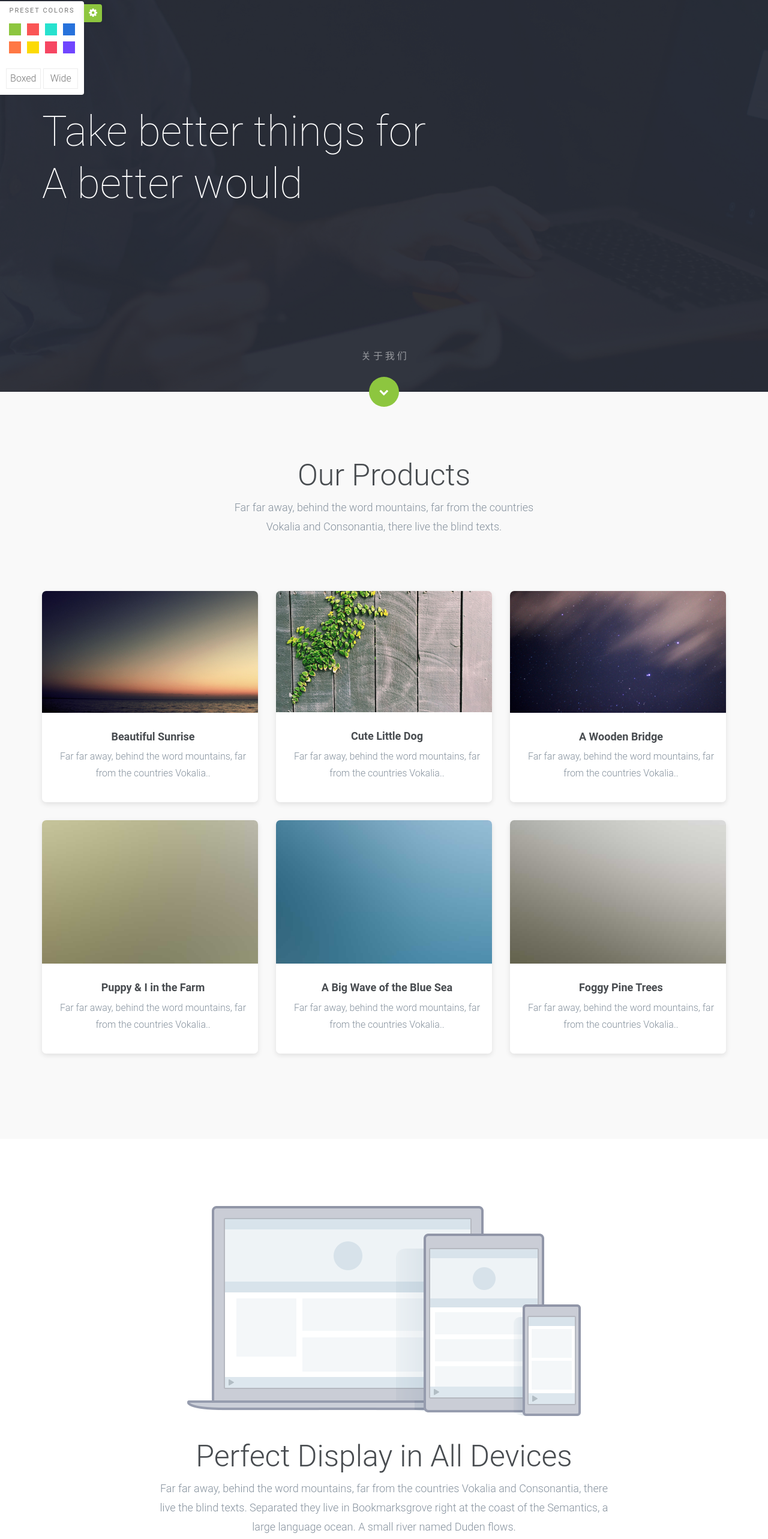
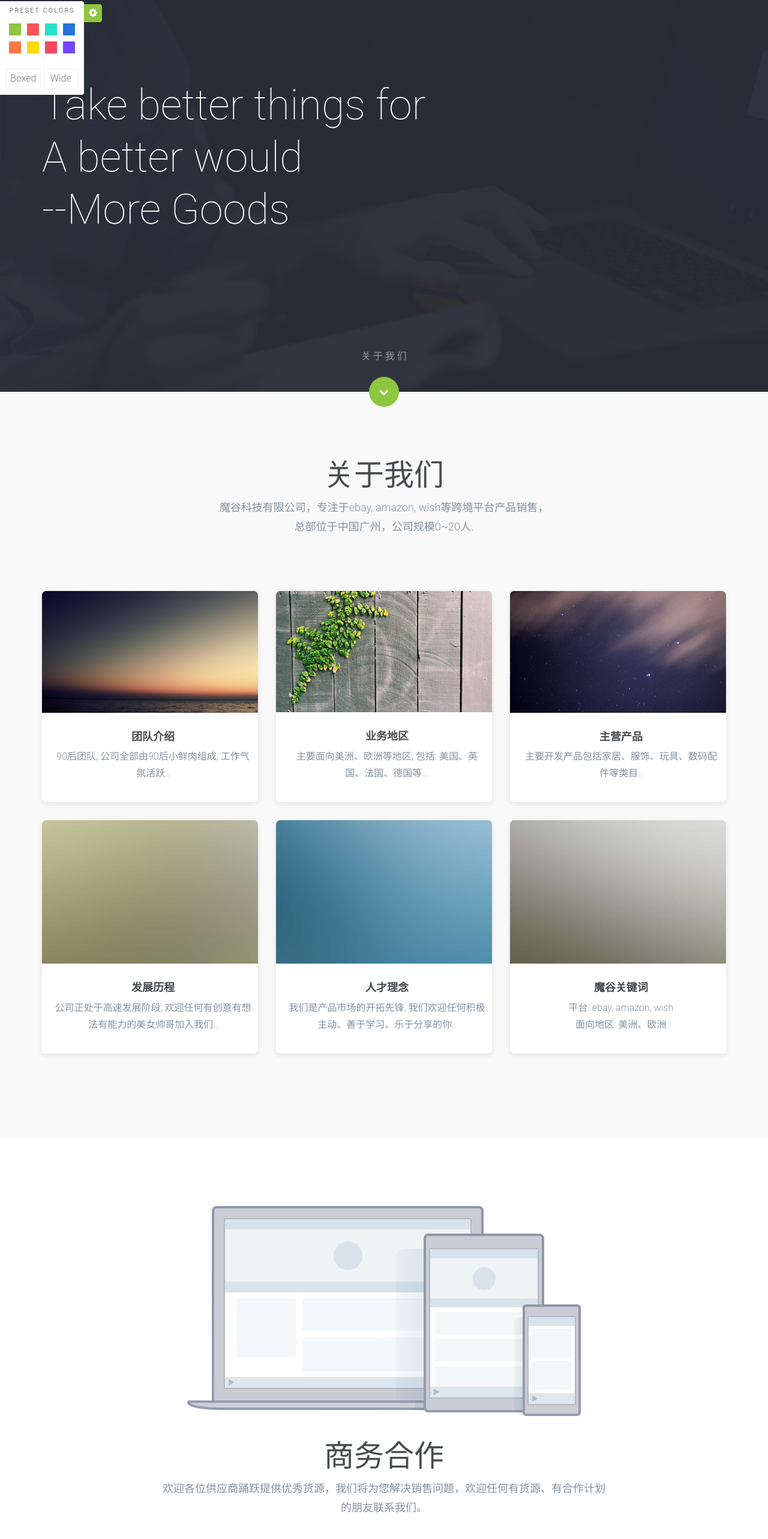
Before and after one commit to Mxsion/mogood, a plain HTML site: page index.html in a window 1280 px wide. Shown: the part 98-2663 px from the top of the page at 60% size. Drawn offline with Linux system fonts and the light colour scheme; files whose address does not match are found by name; a web font is replaced by a local one.

Commit message:
文案修改

```diff
--- a/index.html
+++ b/index.html
@@ -261,7 +261,7 @@
 							<div class="fh5co-right-position">
 						-->
 						<div class="fh5co-left-position">
-							<h2 class="animate-box">Take better things for <br>A better would</h2>
+							<h2 class="animate-box">Take better things for <br>A better would<br>--More Goods</h2>
 							<!-- <p class="animate-box"><a href="" class="btn btn-outline popup-vimeo btn-video"><i class="icon-play2"></i> Watch video</a> <a href="" target="_blank" class="btn btn-primary">Visit </a></p> -->
 						</div>
 					</div>
@@ -281,8 +281,8 @@
 			<div class="container">
 				<div class="row row-bottom-padded-md">
 					<div class="col-md-6 col-md-offset-3 text-center">
-						<h2 class="fh5co-lead animate-box">Our Products</h2>
-						<p class="fh5co-sub-lead animate-box">Far far away, behind the word mountains, far from the countries Vokalia and Consonantia, there live the blind texts. </p>
+						<h2 class="fh5co-lead animate-box">关于我们</h2>
+						<p class="fh5co-sub-lead animate-box">魔谷科技有限公司，专注于ebay, amazon, wish等跨境平台产品销售，总部位于中国广州，公司规模0~20人.</p>
 					</div>
 				</div>
 				<div class="row">
@@ -291,8 +291,8 @@
 						<a href="images/blog-img-01.jpg" class="fh5co-project-item image-popup">
 							<img src="images/blog-img-01.jpg" alt="Image" class="img-responsive">
 							<div class="fh5co-text">
-								<h2>Beautiful Sunrise</h2>
-								<p>Far far away, behind the word mountains, far from the countries Vokalia..</p>
+								<h2>团队介绍</h2>
+								<p>90后团队, 公司全部由90后小鲜肉组成, 工作气氛活跃..</p>
 							</div>
 						</a>
 					</div>
@@ -301,8 +301,8 @@
 						<a href="images/blog-img-02.jpg" class="fh5co-project-item image-popup">
 							<img src="images/blog-img-02.jpg" alt="Image" class="img-responsive">
 							<div class="fh5co-text">
-								<h2>Cute Little Dog</h2>
-								<p>Far far away, behind the word mountains, far from the countries Vokalia..</p>
+								<h2>业务地区</h2>
+								<p>主要面向美洲、欧洲等地区, 包括: 美国、英国、法国、德国等...</p>
 							</div>
 						</a>
 					</div>
@@ -311,8 +311,8 @@
 						<a href="images/blog-img-03.jpg" class="fh5co-project-item image-popup">
 							<img src="images/blog-img-03.jpg" alt="Image" class="img-responsive">
 							<div class="fh5co-text">
-								<h2>A Wooden Bridge</h2>
-								<p>Far far away, behind the word mountains, far from the countries Vokalia..</p>
+								<h2>主营产品</h2>
+								<p>主要开发产品包括家居、服饰、玩具、数码配件等类目..</p>
 							</div>
 						</a>
 					</div>
@@ -321,8 +321,8 @@
 						<a href="images/img_4.jpg" class="fh5co-project-item image-popup">
 							<img src="images/img_4.jpg" alt="Image" class="img-responsive">
 							<div class="fh5co-text">
-								<h2>Puppy & I in the Farm</h2>
-								<p>Far far away, behind the word mountains, far from the countries Vokalia..</p>
+								<h2>发展历程</h2>
+								<p>公司正处于高速发展阶段, 欢迎任何有创意有想法有能力的美女帅哥加入我们..</p>
 							</div>
 						</a>
 					</div>
@@ -331,8 +331,8 @@
 						<a href="images/img_5.jpg" class="fh5co-project-item image-popup">
 							<img src="images/img_5.jpg" alt="Image" class="img-responsive">
 							<div class="fh5co-text">
-								<h2>A Big Wave of the Blue Sea</h2>
-								<p>Far far away, behind the word mountains, far from the countries Vokalia..</p>
+								<h2>人才理念</h2>
+								<p>我们是产品市场的开拓先锋, 我们欢迎任何积极主动、善于学习、乐于分享的你..</p>
 							</div>
 						</a>
 					</div>
@@ -341,8 +341,8 @@
 						<a href="images/img_6.jpg" class="fh5co-project-item image-popup">
 							<img src="images/img_6.jpg" alt="Image" class="img-responsive">
 							<div class="fh5co-text">
-								<h2>Foggy Pine Trees</h2>
-								<p>Far far away, behind the word mountains, far from the countries Vokalia..</p>
+								<h2>魔谷关键词</h2>
+								<p>平台: ebay, amazon, wish<br>面向地区: 美洲、欧洲</p>
 							</div>
 						</a>
 					</div>
@@ -358,8 +358,8 @@
 				<div class="row text-center row-bottom-padded-md">
 					<div class="col-md-8 col-md-offset-2">
 						<figure class="fh5co-devices animate-box"><img src="images/img_devices.png" alt="Free HTML5 Bootstrap Template" class="img-responsive"></figure>
-						<h2 class="fh5co-lead animate-box">Perfect Display in All Devices</h2>
-						<p class="fh5co-sub-lead animate-box">Far far away, behind the word mountains, far from the countries Vokalia and Consonantia, there live the blind texts. Separated they live in Bookmarksgrove right at the coast of the Semantics, a large language ocean. A small river named Duden flows.</p>
+						<h2 class="fh5co-lead animate-box">商务合作</h2>
+						<p class="fh5co-sub-lead animate-box">欢迎各位供应商踊跃提供优秀货源，我们将为您解决销售问题，欢迎任何有货源、有合作计划的朋友联系我们。</p>
 					</div>
 				</div>
 				<div class="row">
@@ -469,7 +469,7 @@
 		</section>
 		<!-- END #fh5co-features-2 -->
 
-		<section id="fh5co-testimonials">
+		<!-- <section id="fh5co-testimonials">
 			<div class="container">
 				<div class="row row-bottom-padded-sm">
 					<div class="col-md-6 col-md-offset-3 text-center">
@@ -511,10 +511,10 @@
 					</div>
 				</div>
 			</div>
-		</section>
+		</section> -->
 		<!-- END #fh5co-testimonials -->
 
-		<section id="fh5co-subscribe">
+		<!-- <section id="fh5co-subscribe">
 			<div class="container">
 
 				<h3 class="animate-box"><label for="email">Subscribe to our newsletter</label></h3>
@@ -525,26 +525,27 @@
 				</form>
 
 			</div>
-		</section>
+		</section> -->
 		<!-- END #fh5co-subscribe -->
 
 		<footer id="fh5co-footer">
 			<div class="container">
 				<div class="row row-bottom-padded-md">
-					<div class="col-md-3 col-sm-6 col-xs-12 animate-box">
+					<div class="col-md-4 col-sm-6 col-xs-12 animate-box">
 						<div class="fh5co-footer-widget">
-							<h3>Company</h3>
+							<h3>导航</h3>
 							<ul class="fh5co-links">
-								<li><a href="#">About Us</a></li>
-								<li><a href="#">Careers</a></li>
+								<li><a href="#fh5co-projects">关于我们</a></li>
+								<li><a href="#fh5co-features">商务合作</a></li>
+								<!-- <li><a href="#">Careers</a></li>
 								<li><a href="#">Feature Tour</a></li>
 								<li><a href="#">Pricing</a></li>
-								<li><a href="#">Team</a></li>
+								<li><a href="#">Team</a></li> -->
 							</ul>
 						</div>
 					</div>
 
-					<div class="col-md-3 col-sm-6 col-xs-12 animate-box">
+					<div class="col-md-4 col-sm-6 col-xs-12 animate-box">
 						<div class="fh5co-footer-widget">
 							<h3>Support</h3>
 							<ul class="fh5co-links">
@@ -557,19 +558,19 @@
 						</div>
 					</div>
 
-					<div class="col-md-3 col-sm-6 col-xs-12 animate-box">
+					<div class="col-md-4 col-sm-6 col-xs-12 animate-box">
 						<div class="fh5co-footer-widget">
-							<h3>Contact Us</h3>
+							<h3>联系我们</h3>
 							<p>
-								<a href="mailto:info@">info@</a> <br>
-								198 West 21th Street, <br>
-								Suite 721 New York NY 10016 <br>
-								<a href="tel:+123456789">+12 34  5677 89</a>
+								<a href="mailto:870625370@qq.com">870625370@qq.com</a> <br>
+								广东省广州市白云区, <br>
+								<!-- Suite 721 New York NY 10016 <br> -->
+								<a href="tel:+13631149413">+1363 114 9413</a>
 							</p>
 						</div>
 					</div>
 
-					<div class="col-md-3 col-sm-6 col-xs-12 animate-box">
+					<!-- <div class="col-md-3 col-sm-6 col-xs-12 animate-box">
 						<div class="fh5co-footer-widget">
 							<h3>Follow Us</h3>
 							<ul class="fh5co-social">
@@ -580,7 +581,7 @@
 								<li><a href="#"><i class="icon-youtube-play"></i></a></li>
 							</ul>
 						</div>
-					</div>
+					</div> -->
 
 				</div>
 
@@ -589,7 +590,7 @@
 				<div class="container">
 					<div class="row">
 						<div class="col-md-12">
-							<p class="fh5co-left"><small>Copyright &copy; 2016.Company name All rights reserved.<a target="_blank" href="http://sc.chinaz.com/moban/">&#x7F51;&#x9875;&#x6A21;&#x677F;</a></small></p>
+							<p class="fh5co-left"><small>Copyright &copy; 2016.MoGood All rights reserved.</small></p>
 							<p class="fh5co-right"><small class="fh5co-right"></small></p>
 						</div>
 					</div>
```
Also changed, not shown: images/mogood_logo.png (added).
